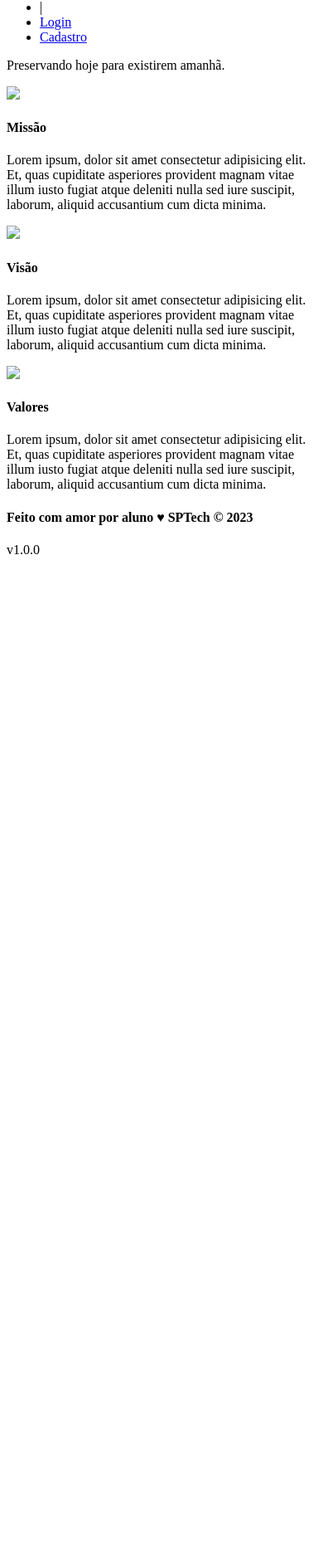
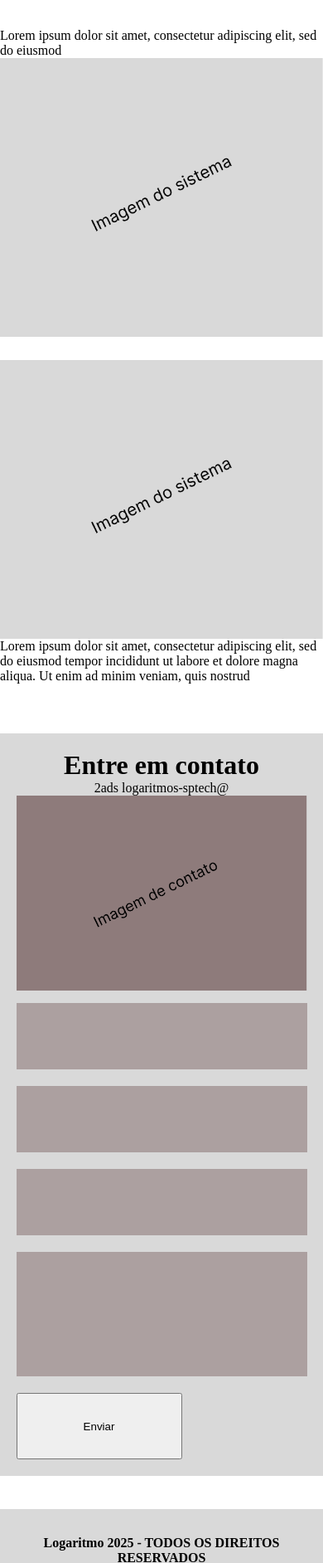
Before and after one commit to Logaritimos/Web, a website: page public/index.html in a window 390 px wide. Shown: the part 116-2000 px from the top of the page at 83% size. Before the commit the page ends 844 px from the top, so only its background shows below. Drawn offline with Linux system fonts and the light colour scheme; files that its build step writes are made by us from their sources.

Commit message:
Index "Terminado", responsividade em andamento

```diff
--- /dev/null
+++ b/public/CSS/index.css
@@ -0,0 +1,244 @@
+* {
+    padding: 0px;
+    margin: 0px;
+    box-sizing: border-box;
+}
+
+body {
+    width: 100%;
+    height: 100vh;
+    background-color: #FFFFFF;
+}
+
+/* AREA DO HEADER */
+
+Header {
+    width: 100%;
+    height: 100px;
+    background-color: #D9D9D9;
+    display: flex;
+    justify-content: space-between;
+    padding: 20px;
+    align-items: center;
+}
+
+Header img {
+    width: 100px;
+
+
+}
+
+Header ul {
+    display: flex;
+    justify-content: center;
+    gap: 60px;
+    list-style: none;
+}
+
+.header_botao {
+    color: black;
+    text-decoration: none;
+}
+
+.dropdown {
+    display: none;
+}
+
+
+
+
+
+/* AREA MAIN */
+
+
+main {
+    width: 100%;
+    background-color: aquamarine;
+}
+
+
+.Sobre {
+    background-color: rgb(255, 255, 255);
+    width: 100%;
+    height: 900px;
+    display: flex;
+    align-items: center;
+    justify-content: center;
+}
+
+.Sobre_container {
+    background-color: rgb(230, 21, 21);
+    display: flex;
+    flex-direction: column;
+    justify-content: center;
+    align-items: center;
+    width: 105rem;
+}
+
+.Sobre_Conteudo {
+    background-color: rgb(255, 255, 255);
+    min-height: 400px;
+    display: flex;
+    width: 100%;
+}
+
+.Texto_Sobre {
+    background-color: rgb(255, 255, 255);
+    width: 100%;
+    display: flex;
+    justify-content: center;
+    align-items: center;
+}
+
+.Texto_Sobre img {
+    width: 500px;
+}
+
+.Imagem_sistema {
+    background-color: rgb(161, 185, 55);
+    width: 50%;
+    border-radius: 40% 0px 0px 40%;
+}
+
+/*  */
+
+
+
+.Contato {
+    width: 100%;
+    background-color: #D9D9D9;
+    display: flex;
+    flex-direction: column;
+    padding: 20px 0px;
+    justify-content: center;
+    align-items: center;
+}
+
+.Contato_container h1 {
+    align-self: center;
+    padding: 0px 0px 20px 0px;
+}
+
+.Contato_container {
+    background-color: rosybrown;
+    width: 100%;
+}
+
+.Sessao_direita {
+    display: flex;
+    justify-content: center;
+    flex-direction: column;
+    width: 600px;
+    gap: 20px;
+}
+
+.Contato_conteudo {
+    display: flex;
+    gap: 100px;
+    justify-content: center;
+}
+
+.Sessao_direita input {
+    background-color: #ACA0A0;
+    border: none;
+    height: 150px;
+}
+
+.Sessao_direita div {
+    display: flex;
+    gap: 20px;
+    flex-direction: column;
+}
+
+.Sessao_direita button {
+    width: 200px;
+    height: 80px;
+}
+
+.Sessao_direita div input {
+height: 80px;
+width: 100%;
+}
+
+/* AREA DO FOOTER */
+
+Footer {
+     width: 100%;
+    height: 100px;
+    background-color: #D9D9D9;
+    display: flex;
+    justify-content: center;
+    align-items: center;
+    margin-top: 40px;
+}
+
+/* RESPONSIVIDADE */
+
+
+@media (max-width: 780px) {
+    Footer div h1 {
+        font-size: 16px;
+        text-align: center;
+
+    }
+
+    .Sobre_container {
+        width: 100%;
+    }
+
+    .Sobre_Conteudo {
+        flex-direction: column;
+    }
+
+    .Contato_conteudo{
+        flex-direction: column;
+        width: 100%;
+        align-items: center;
+        gap: 15px;
+    }
+
+    .Sessao_direita {
+        justify-content: center;
+    width: 90%;
+}
+
+.Sessao_esquerda {
+    align-items: center;
+    justify-content: center;
+    display: flex;
+    flex-direction: column;
+}
+
+.Sessao_esquerda img {
+    width: 90%;
+
+}
+
+.links {
+    display: none;
+}
+
+.dropdown {
+    display: block;
+    background-color: transparent;
+    width: 50px;
+
+}
+
+.dropdown_container {
+    display: flex;
+    flex-direction: column;
+    justify-content: center;
+    position: absolute;
+}
+
+
+
+.Img_dropdown {
+    width: 30px;
+}
+
+.Texto_Sobre img {
+    width: 100%;
+}
+}
--- a/public/index.html
+++ b/public/index.html
@@ -1,82 +1,75 @@
 <!DOCTYPE html>
 <html lang="en">
-
   <head>
-    <meta charset="UTF-8">
-    <meta http-equiv="X-UA-Compatible" content="IE=edge">
-    <meta name="viewport" content="width=device-width, initial-scale=1.0">
-
-    <title>AquaTech | Página Inicial</title>
-
-    <script src="./js/sessao.js"></script>
-
-    <link rel="stylesheet" href="./css/estilo.css">
-    <link rel="icon" href="./assets/icon/favicon2.ico">
-    <link rel="preconnect" href="https://fonts.gstatic.com">
+    <meta charset="UTF-8" />
+    <meta name="viewport" content="width=device-width, initial-scale=1.0" />
+    <title>Document</title>
+    <link rel="stylesheet" href="index.css" />
+    <link rel="stylesheet" href="CSS/index.css">
   </head>
-
   <body>
-    <div class="header">
-      <div class="container">
-        <h1 class="titulo">AquaTech</h1>
-        <ul class="navbar">
-          <li class="agora">
-            <a href="#">Inicial</a>
-          </li>
-          <li>
-            <a href="simulador.html">Simulador</a>
-          </li>
-          <li>|</li>
-          <li>
-            <a href="login.html">Login</a>
-          </li>
-          <li>
-            <a href="cadastro.html">Cadastro</a>
-          </li>
+    <header>
+      <div>
+        <img src="./assets/imagem/logo.png" alt="">
+      </div>
+      <div class="links">
+        <ul>
+          <li><a id="ativo" class="header_botao" href="">home</a></li>
+          <li><a class="header_botao" href="cadastro.html">Cadastro</a></li>
+          <li><a class="header_botao" href="login.html">Entrar</a></li>
         </ul>
       </div>
+    </header>
+
+    <main>
+        <div class="Sobre">
+            <div class="Sobre_container">
+                <div class="Sobre_Conteudo">
+                    <div class="Texto_Sobre">
+                        Lorem ipsum dolor sit amet, consectetur adipiscing elit, sed do eiusmod
                     </div>
-
-    <div class="banner">
-      <div class="container">
-        <p>Preservando <span>hoje</span> para existirem <span>amanhã</span>.</p>
+                    <div class="Texto_Sobre">
+                        <img src="./assets/imagem/image.png" alt="">
                     </div>
                 </div>
-
-    <div class="social">
-      <div class="container">
-        <div class="boxes">
-          <div class="box">
-            <img src="assets/imgs/planet-earth_color.png">
-            <h4>Missão</h4>
-            <p>Lorem ipsum, dolor sit amet consectetur adipisicing elit. Et, quas cupiditate asperiores provident magnam
-              vitae illum iusto fugiat atque deleniti nulla sed iure suscipit, laborum, aliquid accusantium cum dicta
-              minima.</p>
+                <div class="Sobre_Conteudo">
+                    <div class="Texto_Sobre">
+                        <img src="./assets/imagem/image.png" alt="">
                     </div>
-          <div class="box">
-            <img src="assets/imgs/lightbulb_color.png">
-            <h4>Visão</h4>
-            <p>Lorem ipsum, dolor sit amet consectetur adipisicing elit. Et, quas cupiditate asperiores provident magnam
-              vitae illum iusto fugiat atque deleniti nulla sed iure suscipit, laborum, aliquid accusantium cum dicta
-              minima.</p>
-          </div>
-          <div class="box">
-            <img src="assets/imgs/growth_color.png">
-            <h4>Valores</h4>
-            <p>Lorem ipsum, dolor sit amet consectetur adipisicing elit. Et, quas cupiditate asperiores provident magnam
-              vitae illum iusto fugiat atque deleniti nulla sed iure suscipit, laborum, aliquid accusantium cum dicta
-              minima.</p>
+                    <div class="Texto_Sobre">
+                    Lorem ipsum dolor sit amet, consectetur adipiscing elit, sed do eiusmod tempor incididunt ut labore et dolore magna aliqua. Ut enim ad minim veniam, quis nostrud
                     </div>
                 </div>
               </div>
         </div>
 
-    <div class="footer">
-      <div class="container">
-        <h4>Feito com amor por aluno &hearts; SPTech &copy; 2023</h4>
-        <span class="version">v1.0.0</span>
+        <div class="Contato">
+                <h1>
+                    Entre em contato
+                </h1>
+
+            <div class="Contato_conteudo">
+                <div class="Sessao_esquerda">
+                    <p>2ads logaritmos-sptech@</p>
+                    <img src="./assets/imagem/contato_imagem.png" alt="">
+                </div>
+                <div class="Sessao_direita">
+                    <div>
+                        <input type="text" name="" id="">
+                        <input type="text" name="" id="">
+                        <input type="text" name="" id="">
+                    </div>
+                    <input type="text" name="" id="">
+                    <button>Enviar</button>
             </div>
     </div>
+    </div>
+    </main>
+
+    <footer>
+        <div>
+            <h1>Logaritmo 2025 - TODOS OS DIREITOS RESERVADOS</h1>
+        </div>
+    </footer>
   </body>
-
 </html>
```
Also changed, not shown: public/assets/imagem/contato_imagem.png (added), public/assets/imagem/image.png (added), public/assets/imagem/logo.png (added), public/assets/imagem/menu-de-tres-linhas.png (added). Lines whose indentation alone changed are shown as unchanged.
